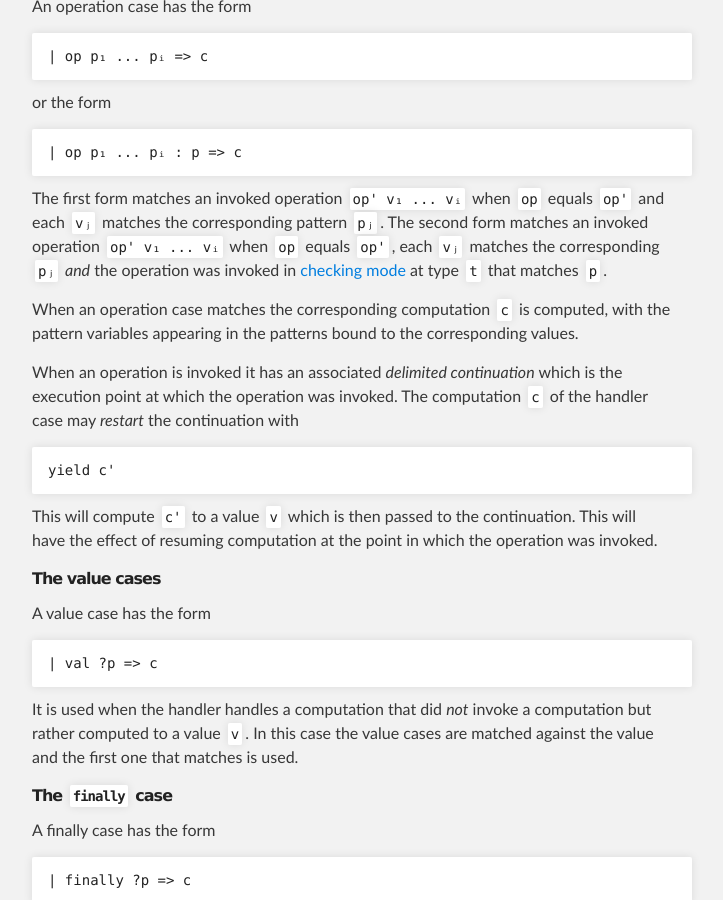
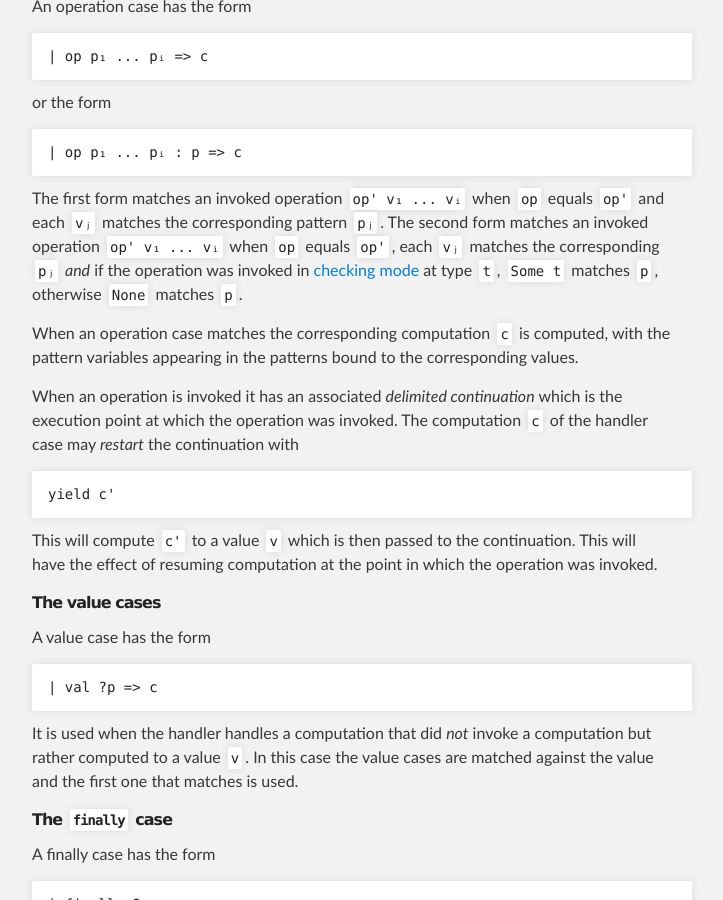
Before and after one commit to Andromedans/andromeda, a Jekyll site: the page built from meta-language.md, in a window 1280 px wide and 900 px high, scrolled down 9032 px. Shown: the whole window, without its empty margins (288-1011 px from the left). Built offline with Jekyll 4.4.1, drawn with Linux system fonts in a browser that asks for light colours; formulas are drawn with MathJax 3.

Commit message:
checking mode operations change

```diff
--- a/meta-language.md
+++ b/meta-language.md
@@ -396,11 +396,12 @@ or the form
 
     | op p₁ ... pᵢ : p => c
 
-The first form matches an invoked operation `op' v₁ ... vᵢ` when `op` equals `op'` and
-each `vⱼ` matches the corresponding pattern `pⱼ`. The second form matches an invoked
-operation `op' v₁ ... vᵢ` when `op` equals `op'`, each `vⱼ` matches the corresponding `pⱼ`
-*and* the operation was invoked in [checking mode](#inferring-and-checking-mode) at type
-`t` that matches `p`.
+The first form matches an invoked operation `op' v₁ ... vᵢ`
+when `op` equals `op'` and each `vⱼ` matches the corresponding pattern `pⱼ`.
+The second form matches an invoked operation `op' v₁ ... vᵢ`
+when `op` equals `op'`, each `vⱼ` matches the corresponding `pⱼ`
+*and* if the operation was invoked in [checking mode](#inferring-and-checking-mode) at type
+`t`, `Some t` matches `p`, otherwise `None` matches `p`.
 
 When an operation case matches the corresponding computation `c` is computed, with the
 pattern variables appearing in the patterns bound to the corresponding values.
```
